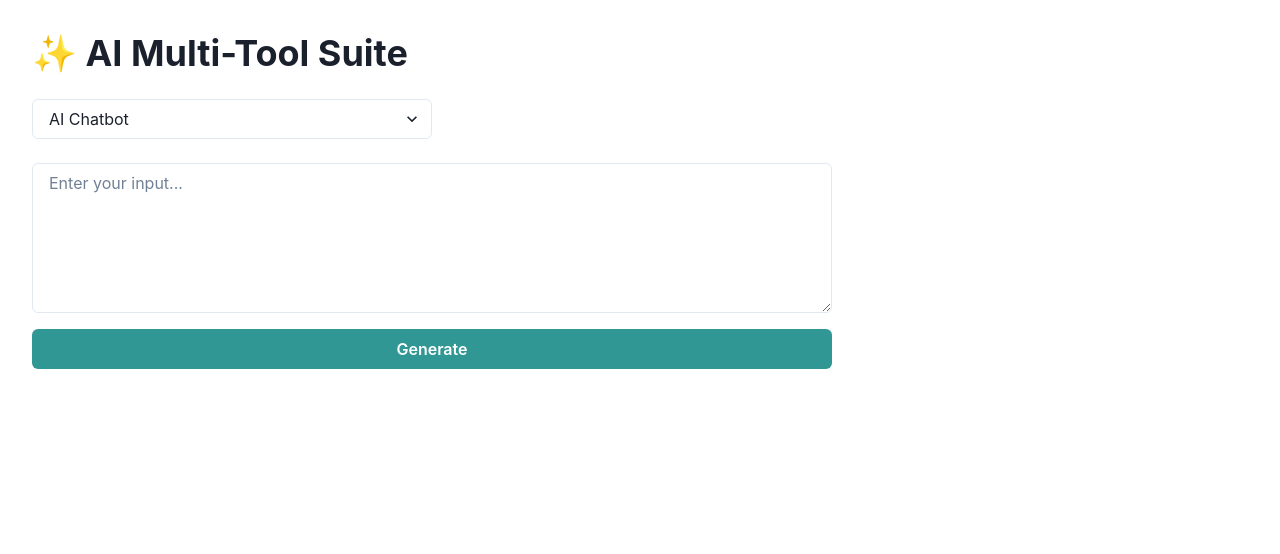
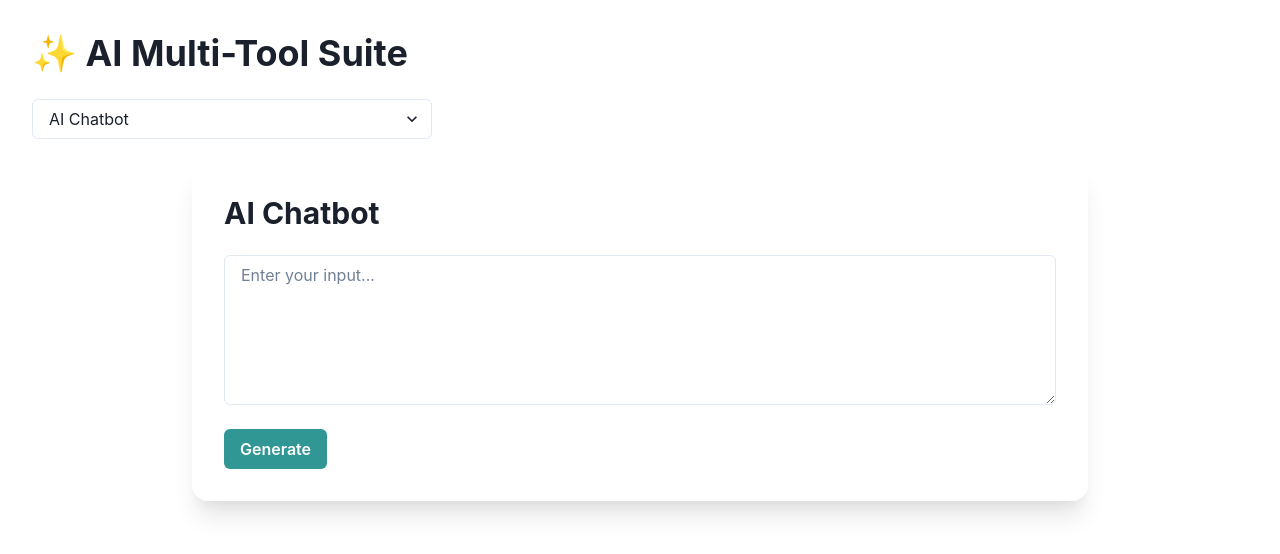
Before and after one commit to bilalali2010/new-multi-tool-suite, a Next.js app: page / in a window 1280 px wide. Shown: the top 554 px of the page. Built offline with nearby package versions, Linux system fonts and the light colour scheme.

Commit message:
Refactor ToolUI component layout and logic

```diff
--- a/components/ToolUI.jsx
+++ b/components/ToolUI.jsx
@@ -1,7 +1,7 @@
 "use client";
 
 import { useState } from "react";
-import { Box, Button, Textarea, VStack } from "@chakra-ui/react";
+import { Box, Textarea, Button, Heading } from "@chakra-ui/react";
 
 export default function ToolUI({ title, promptTemplate }) {
   const [input, setInput] = useState("");
@@ -9,15 +9,17 @@ export default function ToolUI({ title, promptTemplate }) {
   const [loading, setLoading] = useState(false);
 
   async function generate() {
+    if (!input) return;
+
     setLoading(true);
     setOutput("");
+
+    const finalPrompt = promptTemplate.replace("{{input}}", input);
 
     const res = await fetch("/api/generate", {
       method: "POST",
       headers: { "Content-Type": "application/json" },
-      body: JSON.stringify({
-        prompt: promptTemplate.replace("{{input}}", input)
-      }),
+      body: JSON.stringify({ prompt: finalPrompt }),
     });
 
     const data = await res.json();
@@ -26,27 +28,26 @@ export default function ToolUI({ title, promptTemplate }) {
   }
 
   return (
-    <VStack spacing={4} align="stretch" maxW="800px">
+    <Box maxW="4xl" mx="auto" bg="white" p={8} borderRadius="2xl" boxShadow="xl">
+      <Heading size="lg" mb={6}>{title}</Heading>
+
       <Textarea
         placeholder="Enter your input..."
         value={input}
         onChange={(e) => setInput(e.target.value)}
+        mb={6}
         rows={6}
       />
 
-      <Button
-        colorScheme="teal"
-        onClick={generate}
-        isLoading={loading}
-      >
+      <Button colorScheme="teal" onClick={generate} isLoading={loading}>
         Generate
       </Button>
 
       {output && (
-        <Box p={4} bg="gray.50" rounded="md" whiteSpace="pre-wrap">
+        <Box mt={8} p={6} bg="gray.50" borderRadius="xl" whiteSpace="pre-wrap">
           {output}
         </Box>
       )}
-    </VStack>
+    </Box>
   );
 }
```
